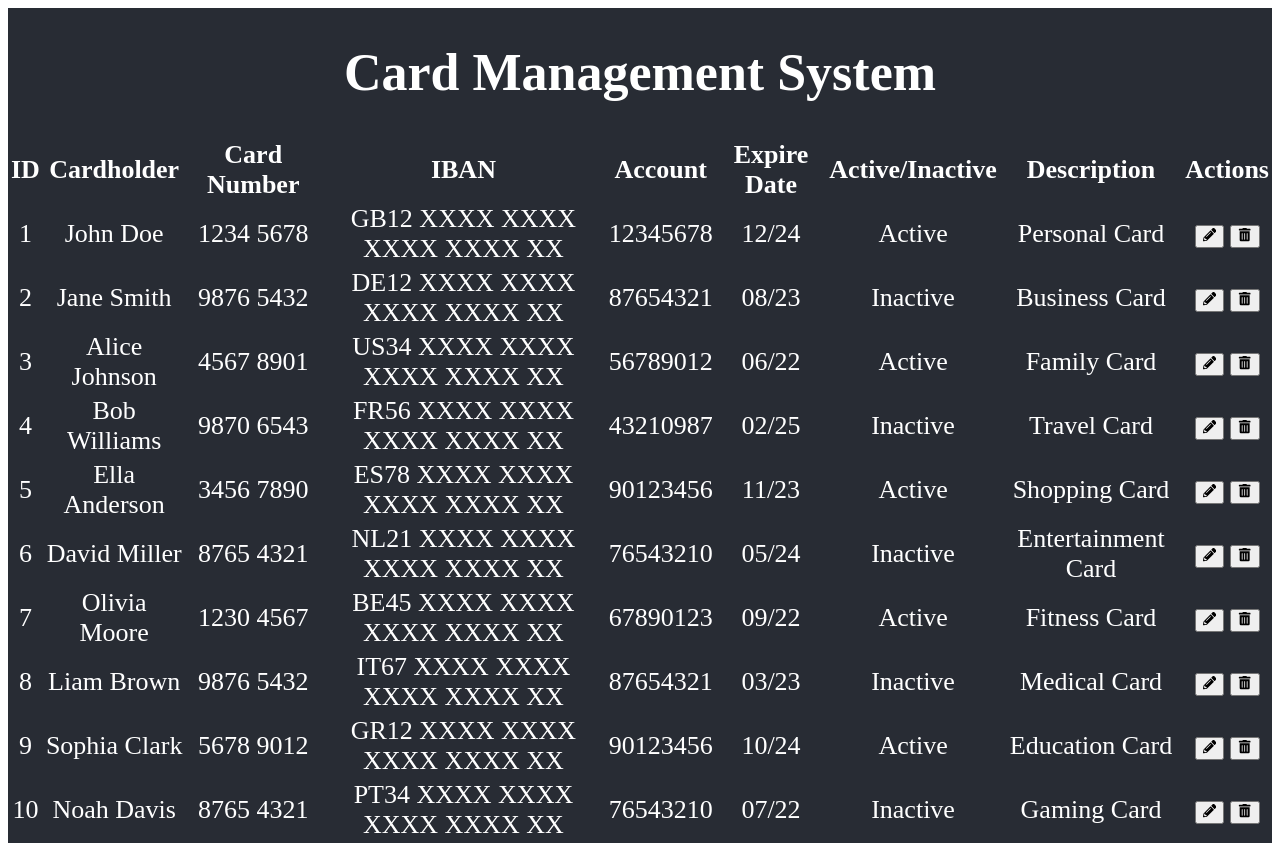
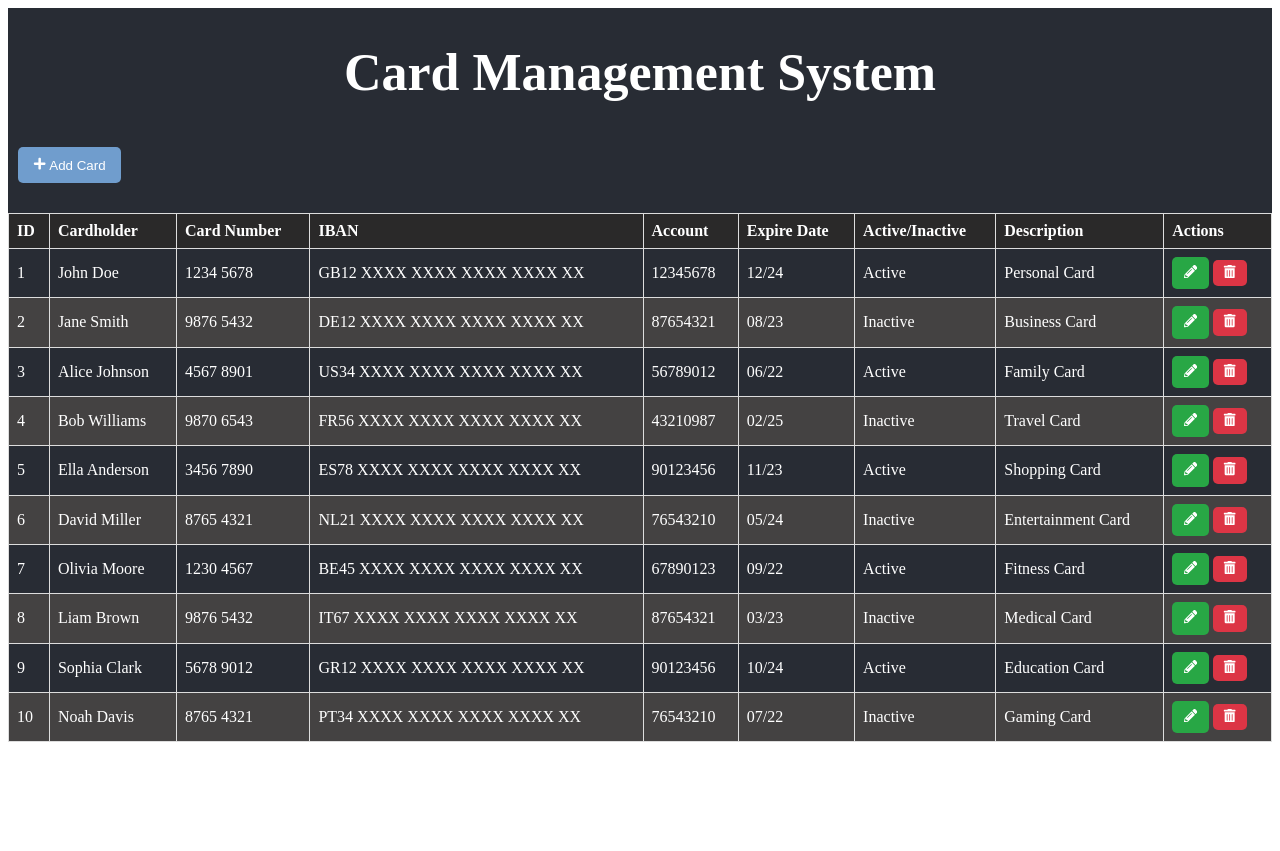
Before and after one commit to mahsajafari3855/card-management-module, a React (Create React App) app: page / in a window 1280 px wide. After the commit the page ends 800 px from the top, so only its background shows below. Built offline with nearby package versions, Linux system fonts and the light colour scheme; data requests are answered from the project's data file.

Commit message:
add delete and add and update

```diff
--- a/package.json
+++ b/package.json
@@ -24,6 +24,7 @@
     "rsuite": "^5.55.0",
     "rsuite-table": "^5.18.2",
     "typescript": "^4.9.5",
+    "uuid": "^9.0.1",
     "web-vitals": "^2.1.4"
   },
   "scripts": {
--- a/src/App.css
+++ b/src/App.css
@@ -3,13 +3,8 @@
 
 .App {
   background-color: #282c34;
-  min-height: 100vh;
-  display: flex;
-  flex-direction: column;
-  font-size: calc(10px + 2vmin);
-  color: white;
-  font-family: Industry;
-  text-align: center;
+  color:white
+
 }
 
 .App-header {
--- /dev/null
+++ b/src/components/cardList/CardList.css
@@ -0,0 +1,75 @@
+/* CardList.css */
+
+.custom-table {
+  border: 1px solid #ddd;
+  border-collapse: collapse;
+  width: 100%;
+  margin-top: 20px; /* Add some margin for spacing */
+}
+
+.custom-table th, .custom-table td {
+  border: 1px solid #ddd;
+  padding: 8px;
+  text-align: left;
+}
+
+.custom-table th {
+  background-color: #2a2929; /* Add a background color for header cells */
+}
+
+.custom-table tbody tr:nth-child(even) {
+  background-color: #444242; /* Add alternating row background color */
+}
+
+.custom-table tbody tr:hover {
+  background-color: #709dcd; /* Change background color on hover */
+}
+
+/* Add any other styles you want for your table */
+
+/* CardList.css */
+
+.add-card-btn {
+  background-color: #709dcd; /* Set the background color to a primary color */
+  color: #fff; /* Set the text color to white */
+  padding: 10px 15px; /* Add padding for better spacing */
+  margin: 10px;
+  border: none;
+  border-radius: 5px; /* Add rounded corners */
+  cursor: pointer;
+  transition: background-color 0.3s ease; /* Add a smooth transition effect */
+}
+
+.add-card-btn:hover {
+  background-color: #0056b3; /* Darken the background color on hover */
+}
+
+/* CardList.css */
+
+.delete-btn {
+  background-color: #dc3545; /* Set the background color to a red color */
+  color: #fff; /* Set the text color to white */
+  padding: 5px 10px; /* Add padding for better spacing */
+  border: none;
+  border-radius: 5px; /* Add rounded corners */
+  cursor: pointer;
+  transition: background-color 0.3s ease; /* Add a smooth transition effect */
+}
+
+.delete-btn:hover {
+  background-color: #c82333; /* Darken the background color on hover */
+}
+
+.edit-btn {
+  background-color: #28a745; /* Green color for the "Edit" button */
+  color: #fff;
+  padding: 8px 12px;
+  border: none;
+  border-radius: 5px;
+  cursor: pointer;
+  transition: background-color 0.3s ease;
+}
+
+.edit-btn:hover {
+  background-color: #218838; /* Darker green color on hover */
+}
--- a/src/components/cardList/CardList.tsx
+++ b/src/components/cardList/CardList.tsx
@@ -4,6 +4,10 @@ import { Button, Card, Form, Modal, Table } from "react-bootstrap";
 import { Toggle } from "rsuite";
 import { FaPencilAlt, FaPlus, FaTrashAlt } from "react-icons/fa";
 import { AppDispatch } from "../../store/store";
+import { v4 as uuidv4 } from "uuid";
+import "./CardList.css"; // Import your CSS file
+
+
 import {
   editCard,
   addCard,
@@ -21,7 +25,7 @@ export const CardList: React.FC = () => {
   }, [dispatch]);
 
   const initCurrentUser = {
-    id: null,
+    id: "",
     firstName: "",
     lastName: "",
     cardNumber: "",
@@ -37,6 +41,7 @@ export const CardList: React.FC = () => {
   const [newUser, setNewUser] = useState(initCurrentUser);
   const [editing, setEdit] = useState(false);
 
+
   const handleShow = () => {
     setShow(true);
     if (editing === false) {
@@ -49,14 +54,20 @@ export const CardList: React.FC = () => {
   };
 
   const onFormSubmit = (newUser: any) => {
-    dispatch(addCard(newUser));
+    const id = editing ? newUser.id : uuidv4(); // Use existing ID for edit, generate a new one for add
+    editing
+      ? dispatch(editCard({ ...newUser, id }))
+      : dispatch(addCard({ ...newUser, id }));
     handleClose();
   };
+
+
 
   const onEdit = (card: any) => {
     setEdit(true);
     setNewUser(card);
     handleShow();
+    console.log("edit")
   };
 
   const onUpdateUser = (editedCard: any) => {
@@ -71,7 +82,18 @@ export const CardList: React.FC = () => {
 
   return (
     <>
-      {/* ... (rest of your code) ... */}
+      {/* Add button to trigger modal for adding a new card */}
+      <div className="d-flex justify-content-center align-items-center">
+        <Button
+          variant="primary"
+          onClick={handleShow}
+          title="Add Card"
+          className="add-card-btn" // Apply the custom style class
+        >
+          <FaPlus /> Add Card
+        </Button>
+      </div>
+
       <Table striped bordered hover variant="dark" className="custom-table">
         <thead className="custom-table-header">
           <tr>
@@ -102,6 +124,8 @@ export const CardList: React.FC = () => {
                   variant="info"
                   title="Edit user details"
                   onClick={() => onEdit(card)}
+                  className="                  edit-btn
+" // Apply the custom style class
                 >
                   <FaPencilAlt />
                 </Button>{" "}
@@ -109,6 +133,7 @@ export const CardList: React.FC = () => {
                   variant="danger"
                   title="Delete user"
                   onClick={() => onDeleteUser(card.id)}
+                  className="delete-btn" // Apply the custom style class
                 >
                   <FaTrashAlt />
                 </Button>
@@ -124,7 +149,127 @@ export const CardList: React.FC = () => {
             editing ? onUpdateUser(newUser) : onFormSubmit(newUser);
           }}
         >
-          {/* ... (rest of your Modal code) ... */}
+          <Modal.Header closeButton>
+            {editing ? (
+              <Modal.Title>Edit Card</Modal.Title>
+            ) : (
+              <Modal.Title>Add Card</Modal.Title>
+            )}
+          </Modal.Header>
+          <Modal.Body>
+            <Form.Group className="mb-3" controlId="formId">
+              <Form.Label>ID</Form.Label>
+              <Form.Control
+                type="text"
+                value={newUser.id ?? ""}
+                onChange={(e) => setNewUser({ ...newUser, id: e.target.value })}
+                placeholder="Enter ID"
+                disabled // Disable editing of ID
+              />
+            </Form.Group>
+            <Form.Group className="mb-3" controlId="formLastName">
+              <Form.Label>First Name</Form.Label>
+              <Form.Control
+                type="text"
+                value={newUser.firstName}
+                onChange={(e) =>
+                  setNewUser({ ...newUser, firstName: e.target.value })
+                }
+                placeholder="Enter First Name"
+              />
+            </Form.Group>
+            <Form.Group className="mb-3" controlId="formLastName">
+              <Form.Label>Last Name</Form.Label>
+              <Form.Control
+                type="text"
+                value={newUser.lastName}
+                onChange={(e) =>
+                  setNewUser({ ...newUser, lastName: e.target.value })
+                }
+                placeholder="Enter Last Name"
+              />
+            </Form.Group>
+            <Form.Group className="mb-3" controlId="formCardNumber">
+              <Form.Label>Card Number</Form.Label>
+              <Form.Control
+                type="text"
+                value={newUser.cardNumber}
+                onChange={(e) =>
+                  setNewUser({ ...newUser, cardNumber: e.target.value })
+                }
+                placeholder="Enter Card Number"
+              />
+            </Form.Group>
+            <Form.Group className="mb-3" controlId="formIban">
+              <Form.Label>IBAN</Form.Label>
+              <Form.Control
+                type="text"
+                value={newUser.iban}
+                onChange={(e) =>
+                  setNewUser({ ...newUser, iban: e.target.value })
+                }
+                placeholder="Enter IBAN"
+              />
+            </Form.Group>
+            <Form.Group className="mb-3" controlId="formAccount">
+              <Form.Label>Account</Form.Label>
+              <Form.Control
+                type="text"
+                value={newUser.account}
+                onChange={(e) =>
+                  setNewUser({ ...newUser, account: e.target.value })
+                }
+                placeholder="Enter Account"
+              />
+            </Form.Group>
+            <Form.Group className="mb-3" controlId="formExpireDate">
+              <Form.Label>Expire Date</Form.Label>
+              <Form.Control
+                type="text"
+                value={newUser.expireDate}
+                onChange={(e) =>
+                  setNewUser({ ...newUser, expireDate: e.target.value })
+                }
+                placeholder="Enter Expire Date"
+              />
+            </Form.Group>
+            <Form.Group className="mb-3" controlId="formIsActive">
+              <Form.Check
+                type="checkbox"
+                label="Is Active"
+                checked={newUser.isActive}
+                onChange={(e) =>
+                  setNewUser({ ...newUser, isActive: e.target.checked })
+                }
+              />
+            </Form.Group>
+            <Form.Group className="mb-3" controlId="formDescription">
+              <Form.Label>Description</Form.Label>
+              <Form.Control
+                as="textarea"
+                rows={3}
+                value={newUser.description}
+                onChange={(e) =>
+                  setNewUser({ ...newUser, description: e.target.value })
+                }
+                placeholder="Enter Description"
+              />
+            </Form.Group>
+          </Modal.Body>
+
+          <Modal.Footer>
+            <Button variant="secondary" onClick={handleClose}>
+              Close
+            </Button>
+            <Button
+              variant="primary"
+              type="submit"
+              onClick={handleClose}
+              disabled={!newUser.firstName} // Add your condition here
+            >
+              {editing ? "Update" : "Submit"}
+            </Button>
+          </Modal.Footer>
         </Form>
       </Modal>
     </>
```
Also changed, not shown: 1 other file (tests, documents, lock files or other folders).
